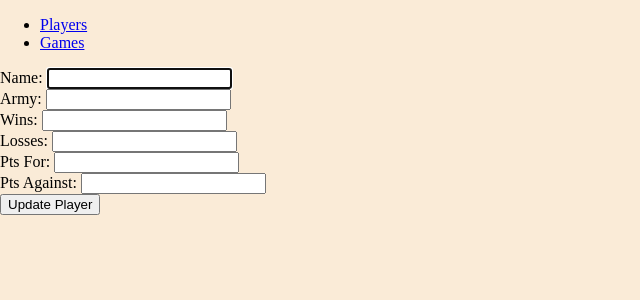
After one commit to TheFonz270/oloProject_SportsScoringApp, a Flask app: template Code/templates/players/edit.html in a window 1280 px wide. The commit adds this page. Shown: the top 300 px of the page, without its empty margins (0-640 px from the left). Run offline with Flask 2, Linux system fonts and the light colour scheme; the template is opened without the code that fills it, so the values that code supplies are empty; parts of the project's set-up code (start-up, migrations or seed data) failed here and were passed over.

Commit message:
can bring up form to edit player but database not currently updating.

```diff
--- a/Code/repositories/player_repository.py
+++ b/Code/repositories/player_repository.py
@@ -45,6 +45,7 @@ def delete(id):
 
 
 def update(player):
-    sql = "UPDATE playerss SET (name, army, wins, losses, pts_for, pts_against) = (%s, %s, %s, %s, %s, %s) WHERE id = %s"
+    sql = "UPDATE players SET (name, army, wins, losses, pts_for, pts_against) = (%s, %s, %s, %s, %s, %s) WHERE id = %s"
     values = [player.name, player.army, player.wins, player.losses, player.pts_for, player.pts_against, player.id]
+    print(values)
     run_sql(sql, values)
--- /dev/null
+++ b/Code/templates/players/edit.html
@@ -0,0 +1,39 @@
+{% extends "base.html" %}
+{% block content %}
+
+<form action="/players/{{player.id}}/edit" method="post">
+    <div>
+      <label for="name">Name:</label>
+      <input type="text" id="name" name="name" value="{{player.name}}" required autofocus>
+    </div>
+
+    <div>
+      <label for="army">Army:</label>
+      <input type="text" id="army" name="army" value="{{player.army}}" required>
+    </div>
+
+    <div>
+      <label for="wins">Wins:</label>
+      <input type="number" id="wins" name="wins" value="{{player.wins}}" required>
+    </div>
+
+    <div>
+      <label for="losses">Losses:</label>
+      <input type="number" id="losses" name="losses" value="{{player.losses}}" required>
+    </div>
+
+    <div>
+      <label for="pts_for">Pts For:</label>
+      <input type="number" id="pts_for" name="pts_for" value="{{player.pts_for}}" required>
+    </div>
+
+    <div>
+      <label for="pts_against">Pts Against:</label>
+      <input type="number" id="pts_against" name="pts_against" value="{{player.pts_against}}" required>
+    </div>
+
+    <button type="submit">Update Player</button>
+
+  </form>
+
+  {% endblock %}
--- a/Code/templates/players/player.html
+++ b/Code/templates/players/player.html
@@ -11,7 +11,7 @@
         <p>{{player.wins}}:{{player.losses}}</p>
     </div>
     <div class="player_card_footer"></div>
-        <a href="/books/{{player.id}}/edit">Edit</a><form class="delete-form" action="/players/{{player.id}}/delete" method="POST"><input type="submit" name="Delete" id="Delete" value="Delete"></form>
+        <a href="/players/{{player.id}}/edit">Edit</a><form class="delete-form" action="/players/{{player.id}}/delete" method="POST"><input type="submit" name="Delete" id="Delete" value="Delete"></form>
 </div>
 
 {% endblock %}
```
Also changed, not shown: Code/controllers/players_controller.py (+21 -13 lines).
